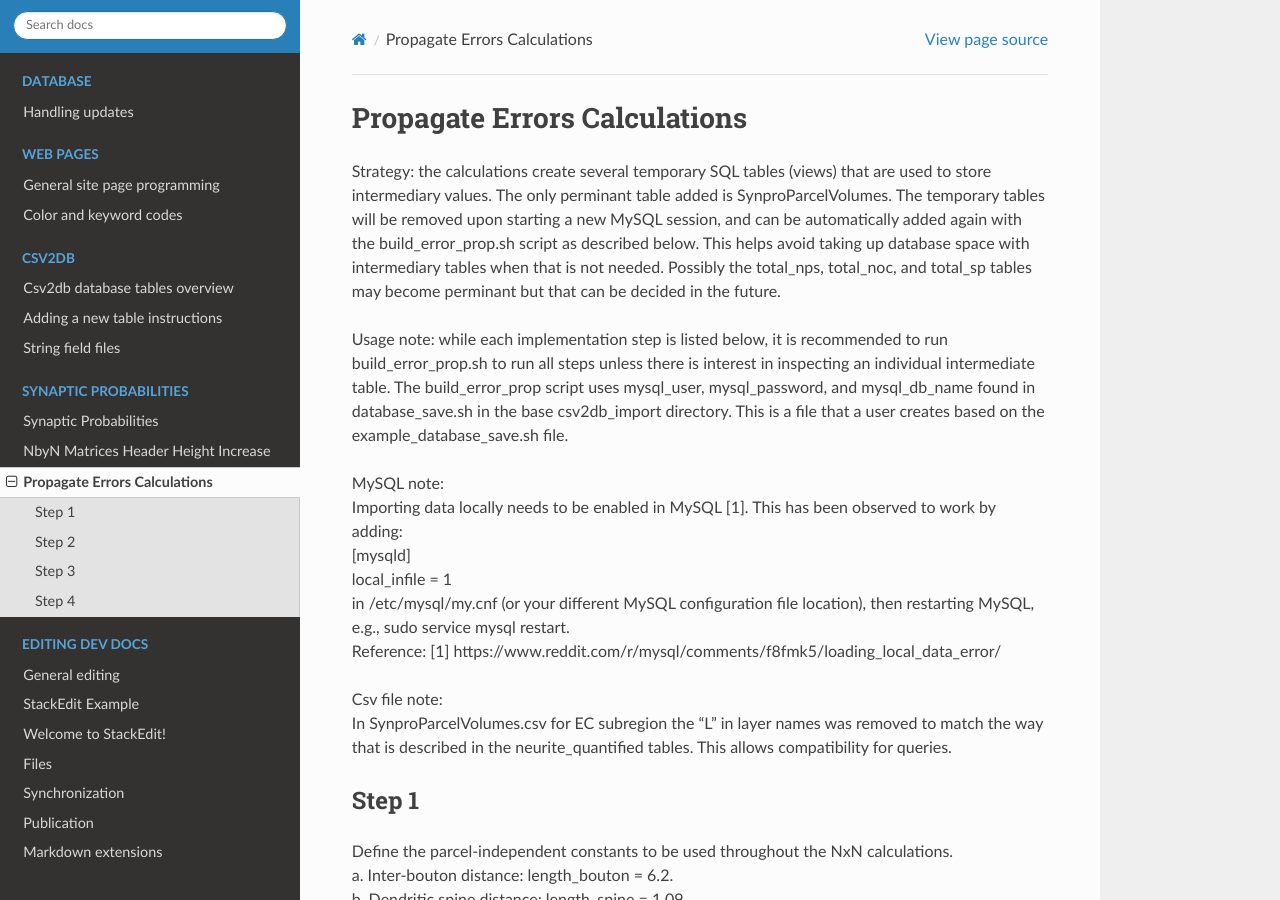
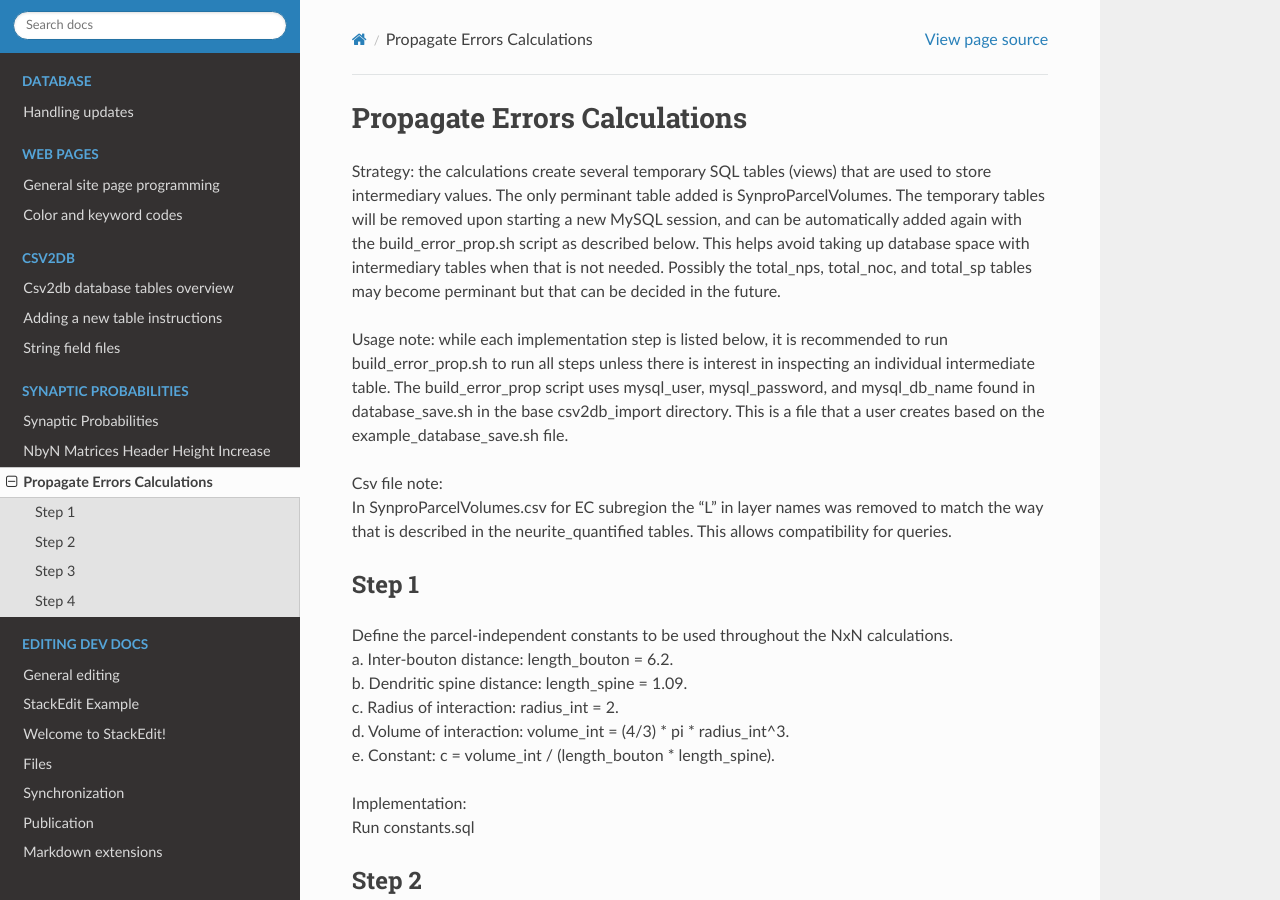
Before and after one commit to Hippocampome-Org/hco_dev_docs, a Sphinx documentation site: the page built from docs/synaptic_probabilities/propagate_errors.md, in a window 1280 px wide and 900 px high. Built offline with Sphinx 7.4.7 and the Read the Docs theme 2.0.0, drawn with Linux system fonts in a browser that asks for light colours.

Commit message:
Importing data locally no longer needed

```diff
--- a/docs/synaptic_probabilities/propagate_errors.md
+++ b/docs/synaptic_probabilities/propagate_errors.md
@@ -14,14 +14,6 @@ build_error_prop.sh to run all steps unless there is interest in inspecting an
 individual intermediate table. The build_error_prop script uses mysql_user, mysql_password,
 and mysql_db_name found in database_save.sh in the base csv2db_import directory. This
 is a file that a user creates based on the example_database_save.sh file.
-
-MySQL note:
-<br>Importing data locally needs to be enabled in MySQL [1]. This has been observed to work by
-adding:
-<br>[mysqld]
-<br>local_infile = 1
-<br>in /etc/mysql/my.cnf (or your different MySQL configuration file location), then restarting MySQL, e.g., sudo service mysql restart.
-<br>Reference: [1] https://www.reddit.com/r/mysql/comments/f8fmk5/loading_local_data_error/
 
 Csv file note:
 <br>In SynproParcelVolumes.csv for EC subregion the "L" in layer names was removed to match the way that
```
